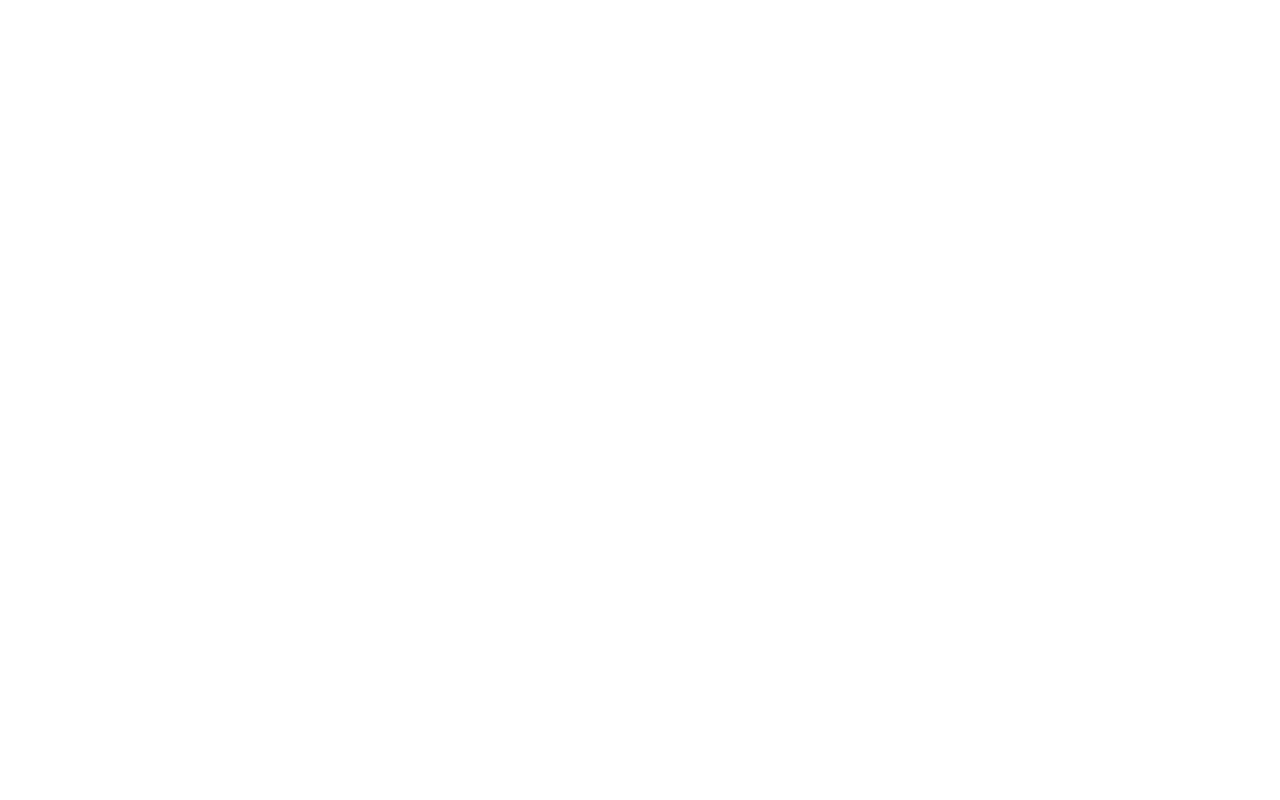
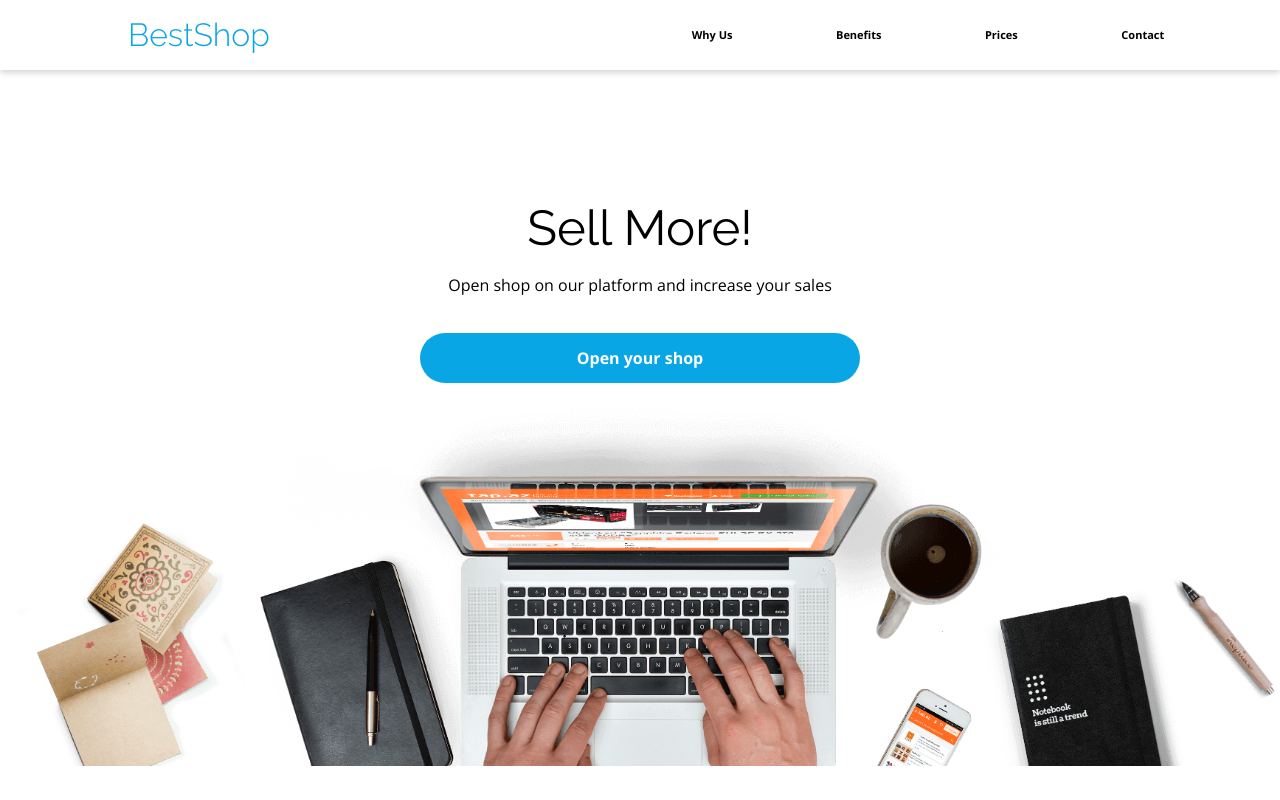
Before and after one commit to Wotwi/best_shop, a plain HTML site: page index.html in a window 1280 px wide. Drawn offline with nearby package versions, Linux system fonts and the light colour scheme.

Commit message:
hero page with styles and some html changes needed for styling

```diff
--- a/index.html
+++ b/index.html
@@ -6,21 +6,33 @@
           content="width=device-width, user-scalable=no, initial-scale=1.0, maximum-scale=1.0, minimum-scale=1.0">
     <meta http-equiv="X-UA-Compatible" content="ie=edge">
     <title>Best Shop</title>
+
+    <link rel="preconnect" href="https://fonts.googleapis.com">
+    <link rel="preconnect" href="https://fonts.gstatic.com" crossorigin>
+    <link href="https://fonts.googleapis.com/css2?family=Open+Sans:wght@300;400;600;700&family=Raleway:wght@300;400;700;800&display=swap"
+          rel="stylesheet">
+
+    <link rel="stylesheet" href="src/css/style.css">
+    <link rel="stylesheet" href="src/css/normalize.css">
+
 </head>
 <body>
 
 <div class="container">
     <nav class="main__nav">
-        <h1 class="title__hdl"></h1>
-        <a href="" class="menu__items"></a>
-        <a href="" class="menu__items"></a>
-        <a href="" class="menu__items"></a>
-        <a href="" class="menu__items"></a>
+        <h1 class="title__hdl">BestShop</h1>
+        <div class="menu__items--box">
+            <a href="" class="menu__items menu__layout">Why Us</a>
+            <a href="" class="menu__items menu__layout">Benefits</a>
+            <a href="" class="menu__items menu__layout">Prices</a>
+            <a href="" class="menu__items menu__layout">Contact</a>
+        </div>
     </nav>
     <main class="hero">
-        <h2 class="hero__hdl"></h2>
-        <p class="hero__text"></p>
-        <a href="" class="hero__btn"></a>
+        <h2 class="hero__hdl hero__reset">Sell More!</h2>
+        <p class="hero__text hero__reset">Open shop on our platform and increase your sales</p>
+        <a href="" class="hero__btn"><p class="hero__btn__text">Open your shop</p></a>
+        <img class="hero__img" src="./src/images/Background.png"/>
     </main>
 </div>
 
--- a/src/css/style.css
+++ b/src/css/style.css
@@ -1,15 +1,90 @@
-:root{
+:root {
     font-size: 16px;
+    box-sizing: border-box;
 }
 
-.container {}
+.container {
+    width: 100%;
+    max-width: 1352px;
+    margin-inline: auto;
+}
 
-.main__nav {}
+.main__nav {
+    width: 100%;
+    display: flex;
+    justify-content: space-between;
+    align-items: center;
+    box-shadow: 0px 3px 6px #00000029;
+    height: 4.375rem;
+}
 
-.main__nav .title__hdl {}
-.main__nav .title__hdl .menu__items {}
+.main__nav .title__hdl {
+    font-family: Raleway, sans-serif;
+    font-weight: 300;
+    color: #08A6E4;
+    font-size: 2rem;
+    margin-left: 10%;
+}
 
-.hero {}
-.hero .hero__hdl {}
-.hero .hero__text {}
-.hero .hero__btn {}
+.main__nav .menu__items--box {
+    display: flex;
+    justify-content: space-around;
+    width: 50%;
+}
+
+.main__nav .menu__items {
+    text-decoration: none;
+    color: black;
+    font-family: "Open Sans", sans-serif;
+    font-weight: 700;
+    font-size: 0.6875rem;
+}
+
+.main__nav .menu__items:last-child {
+    margin-right: 10%;
+}
+
+.hero {
+    display: flex;
+    flex-direction: column;
+    align-items: center;
+}
+
+.hero .hero__reset {
+    margin: 0;
+}
+
+.hero .hero__hdl {
+    font-family: Raleway, sans-serif;
+    font-weight: 400;
+    font-size: 3.0625rem;
+    margin-top: 8.125rem;
+}
+
+.hero .hero__text {
+    font-family: "Open Sans", sans-serif;
+    font-weight: 400;
+    font-size: 1rem;
+    margin-top: 1.25rem;
+}
+
+.hero .hero__btn {
+    text-decoration: none;
+    font-family: "Open Sans", sans-serif;
+    font-weight: 700;
+    color: white;
+    display: block;
+    max-width: 27.5rem;
+    width: 100%;
+    text-align: center;
+    margin-top: 2.375rem;
+    max-height: 4.1875rem;
+    height: 100%;
+    background-color: #08A6E4;
+    border-radius: 46rem;
+}
+
+.hero .hero__img {
+    width: 100%;
+    overflow: hidden;
+}
```
